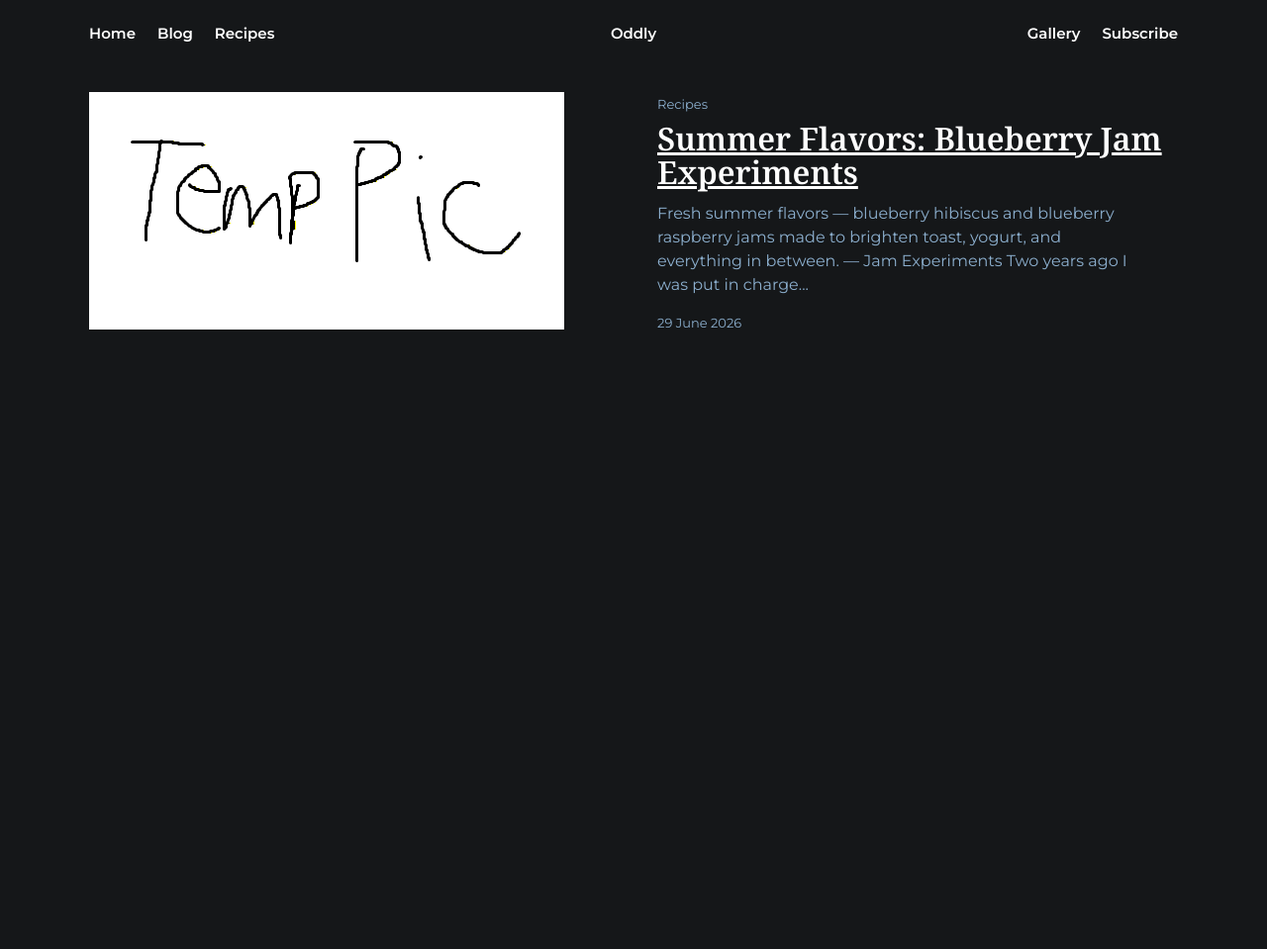
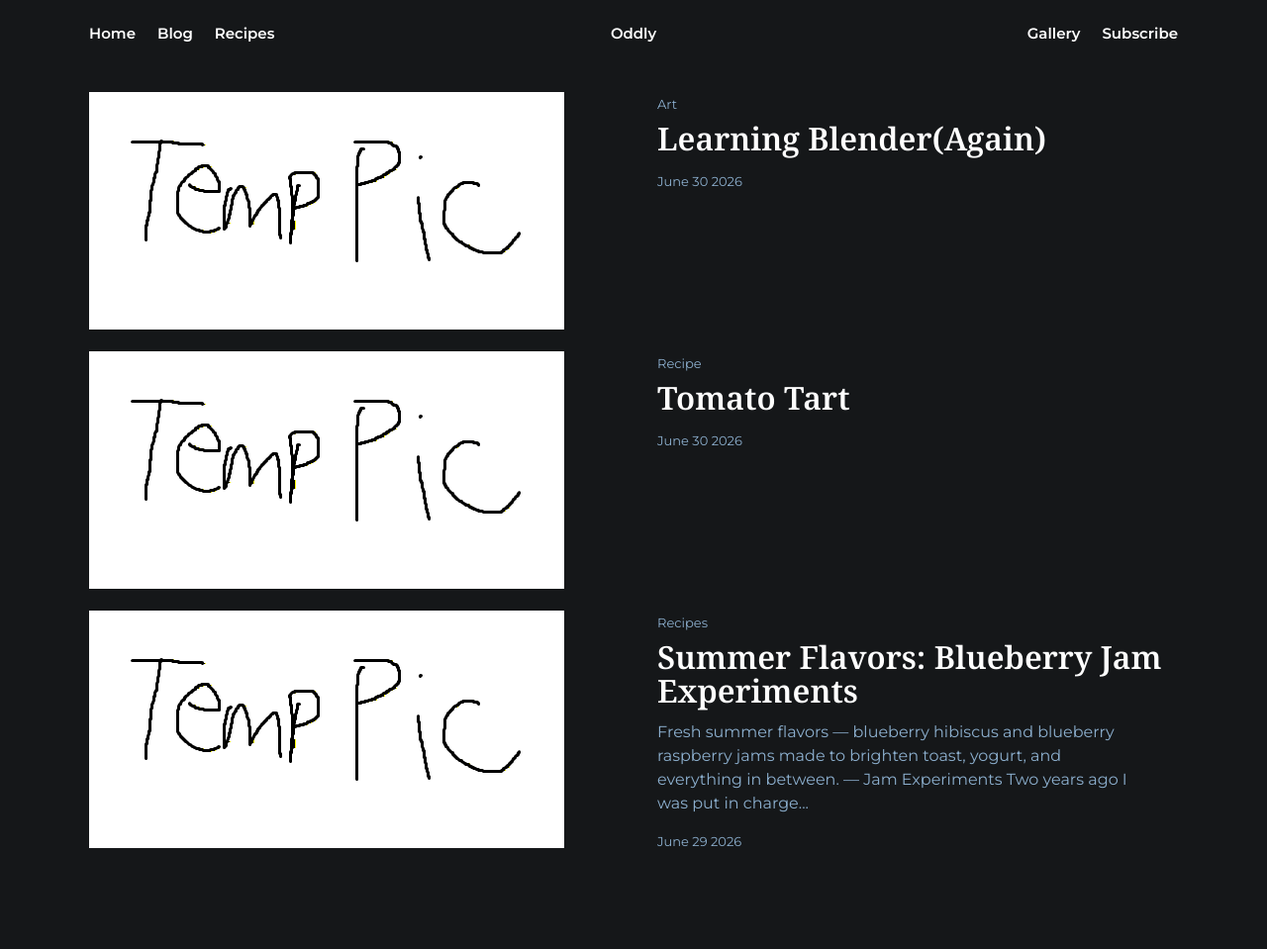
Before and after one commit to Oddly-Augmented/oddly-augmented.github.io, a Jekyll site: the page built from index.html, in a window 1280 px wide. Shown: the whole page at 99% size. Built offline with Jekyll 4.4.1, drawn with Linux system fonts in a browser that asks for light colours; before the commit the page ends 900 px from its top, so only the background shows below that.

Commit message:
Fix: date formating for home page Remove: Link underline for page links Add: Some example blog posts

```diff
--- /dev/null
+++ b/_posts/2026-06-27-Tomato-Tart.md
@@ -0,0 +1,7 @@
+---
+layout: post
+title: "Tomato Tart"
+category: Recipe
+date: 2026-06-30
+image: /Temp-Pic.png
+---
--- /dev/null
+++ b/_posts/2026-06-30-Learning-Blender.md
@@ -0,0 +1,7 @@
+---
+layout: post
+title: "Learning Blender(Again)"
+category: Art
+date: 2026-06-30
+image: /Temp-Pic.png
+---
--- a/index.css
+++ b/index.css
@@ -74,12 +74,15 @@ body{
 
 .text-card h2 a {
   color: var(--text);
+  text-decoration: none;
 }
 .text-card h2 a:visited {
   color: var(--text);
+  text-decoration: none;
 }
 .text-card h2 a:hover {
   color: var(--muted);
+  text-decoration: none;
 }
 
 
--- a/index.html
+++ b/index.html
@@ -14,7 +14,7 @@ title: Home
     <p class="tag">{{ post.category }}</p>
     <h2><a href="{{ post.url }}">{{ post.title }}</a></h2>
     <p class="content">{{ post.excerpt | strip_html | truncatewords: 30 }}</p>
-    <p class="meta">{{ post.date | date: "%d %B %Y" }}</p>
+    <p class="meta">{{ post.date | date: "%B %d %Y" }}</p>
   </article>
 </section>
 {% endfor %}
```
Also changed, not shown: _posts/2026-06-29-summer_jams.md (+5 -2 lines).
